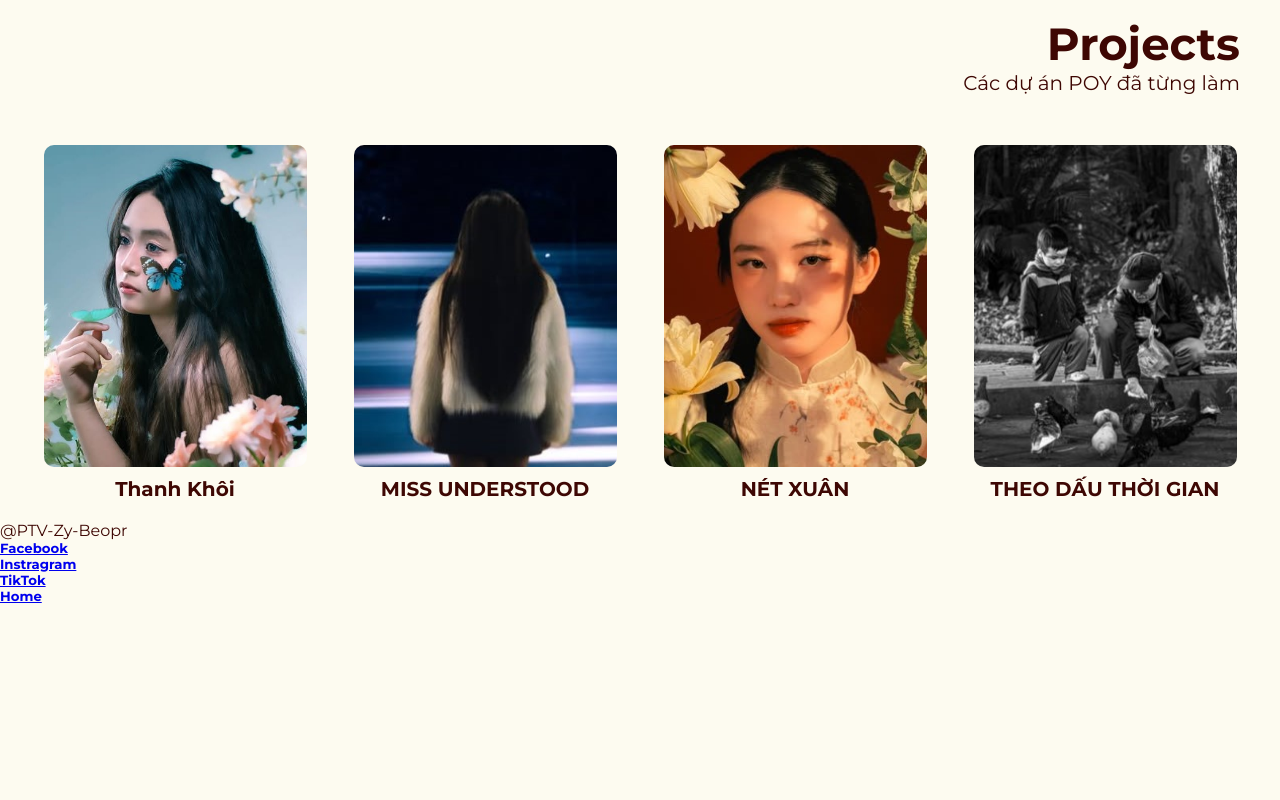
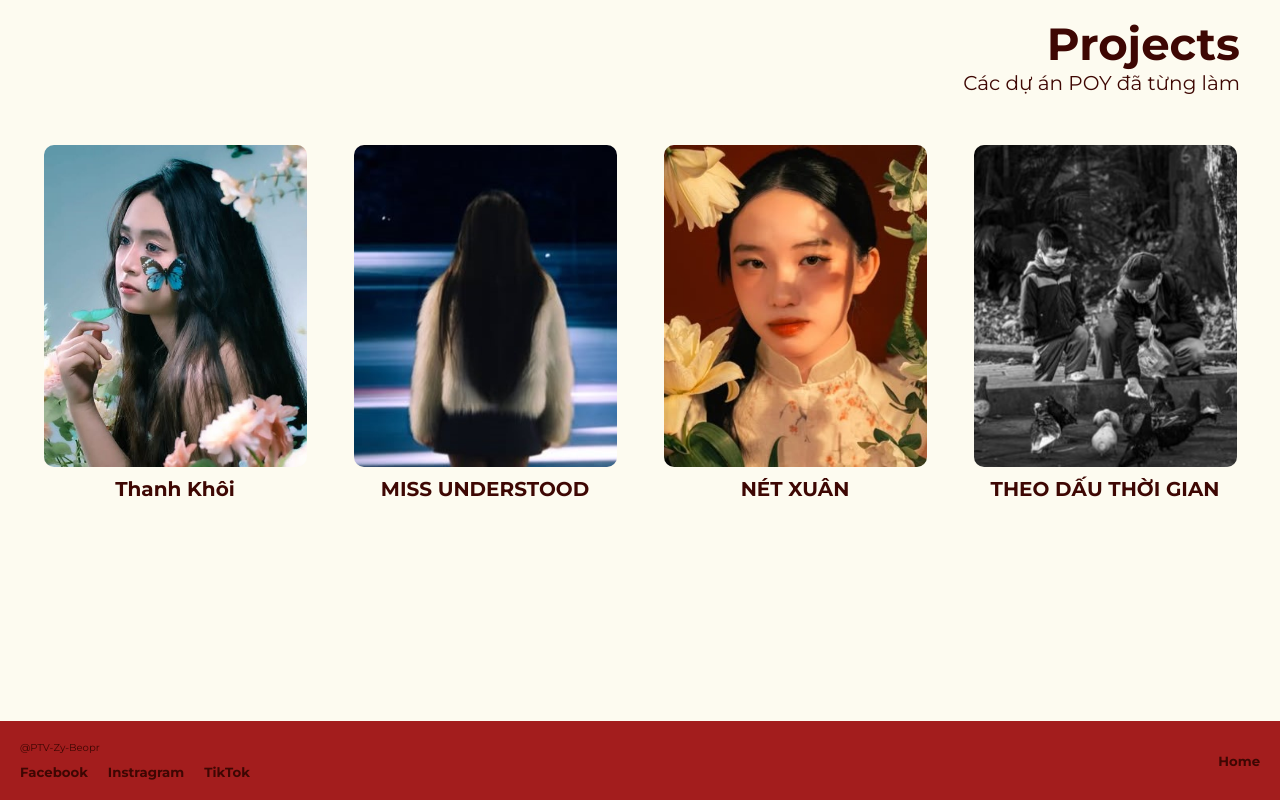
Before and after one commit to thwyy-rgb/POY-Photo-Of-Youth, a plain HTML site: page index.html in a window 1280 px wide. Shown: the part 1765-2565 px from the top of the page. Before the commit the page ends 2369 px from the top, so only its background shows below. Drawn offline with Linux system fonts and the light colour scheme.

Commit message:
Update index.css

```diff
--- a/index.css
+++ b/index.css
@@ -134,6 +134,7 @@ body{
   padding: 20px;
   font-size: 30px;
   margin-top: 10px;
+  margin-bottom: 200px ;
 }
 
 
@@ -186,3 +187,33 @@ body{
     justify-content: space-around;
     margin-top: 30px ;
 }
+
+.footer{
+    background-color: rgb(163, 29, 29);
+    padding: 20px;
+    display: flex;
+    justify-content: space-between;
+    align-items: center;
+    flex-direction: row;
+
+}
+
+.footer .info a, .footer .Home a{
+    text-decoration: none;
+    color: rgb(62, 7, 3);
+}
+
+.footer .info p{
+
+    font-size: 10px;
+    margin-bottom: 10px;
+}
+
+.footer .in4clb {
+    display: flex;
+    flex-direction: row;
+}
+
+.footer .in4clb a + a {
+    margin-left: 20px;
+}
```
